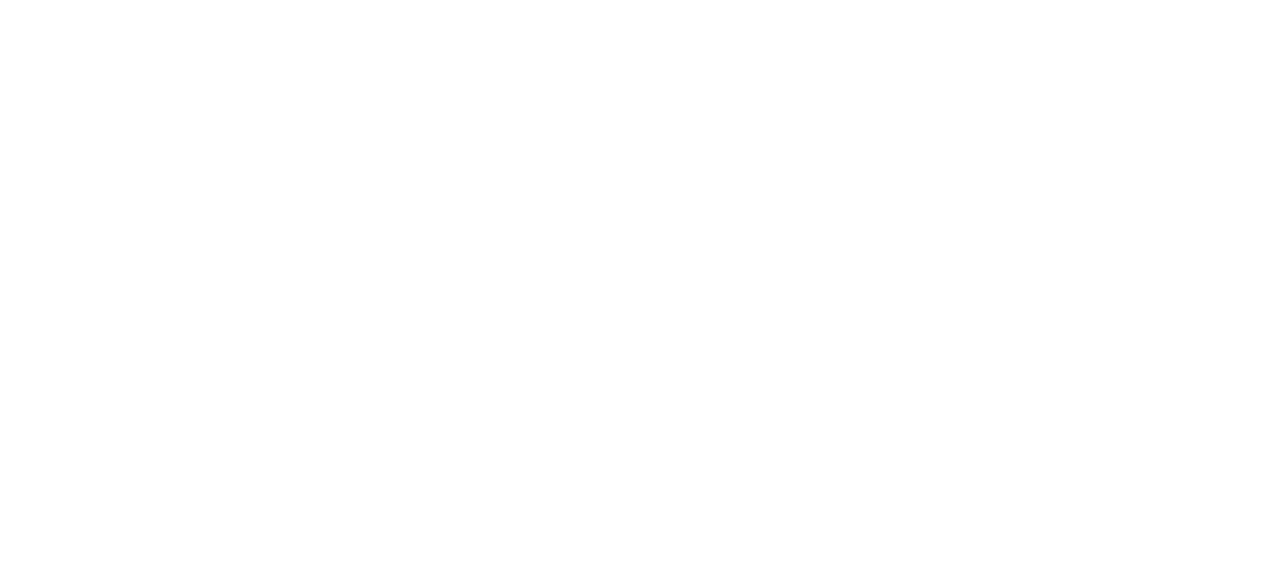
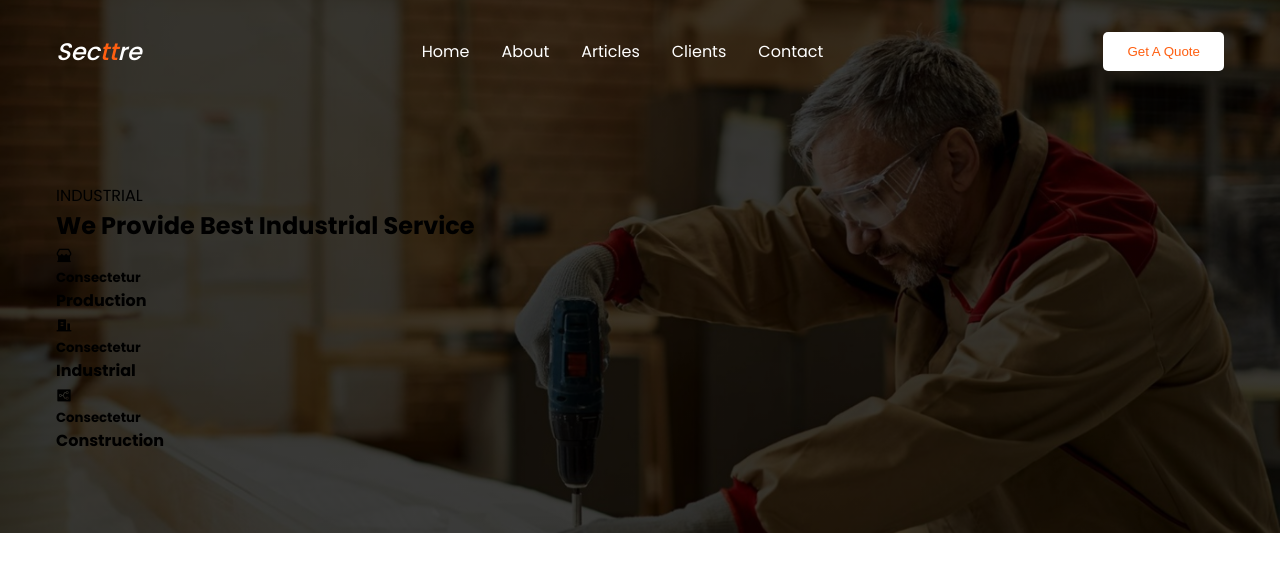
Before and after one commit to ReskiDamayanti55/Secttre_11-11-24, a plain HTML site: page index.html in a window 1280 px wide. Drawn offline with nearby package versions, Linux system fonts and the light colour scheme.

Commit message:
create nav bar

```diff
--- a/index.html
+++ b/index.html
@@ -4,11 +4,64 @@
 <head>
     <meta charset="UTF-8">
     <meta name="viewport" content="width=device-width, initial-scale=1.0">
+    <link href="https://cdn.jsdelivr.net/npm/remixicon@4.5.0/fonts/remixicon.css" rel="stylesheet" />
+    <link rel="stylesheet" href="styles.css">
     <title>Industrial Website | Learn Code By Kirs Code</title>
 </head>
 
 <body>
+    <header class="header">
+        <nav>
+            <div class="nav__header">
+                <div class="nav__logo">
+                    <a href="#">Sec<span>tt</span>re</a>
+                </div>
+                <div class="nav__menu__btn" id="menu-btn">
+                    <span><i class="ri-menu-line"></i></span>
+                </div>
+            </div>
+            <ul class="nav__links" id="nav-links">
+                <li><a href="#home">Home</a></li>
+                <li><a href="#about">About</a></li>
+                <li><a href="#article">Articles</a></li>
+                <li><a href="#client">Clients</a></li>
+                <li><a href="#contact">Contact</a></li>
+            </ul>
+            <div class="nav__btns">
+                <button class="btn">Get A Quote</button>
+            </div>
+        </nav>
+        <section class="section__container header__container" id="home">
+            <p>INDUSTRIAL</p>
+            <h1>We Provide Best Industrial Service</h1>
+            <div class="header__flex">
+                <div class="header__card">
+                    <span><i class="ri-store-2-fill"></i></span>
+                    <div>
+                        <h5>Consectetur</h5>
+                        <h4>Production</h4>
+                    </div>
+                </div>
+                <div class="header__card">
+                    <span><i class="ri-building-fill"></i></span>
+                    <div>
+                        <h5>Consectetur</h5>
+                        <h4>Industrial</h4>
+                    </div>
+                </div>
+                <div class="header__card">
+                    <span><i class="ri-stackshare-fill"></i></span>
+                    <div>
+                        <h5>Consectetur</h5>
+                        <h4>Construction</h4>
+                    </div>
+                </div>
+            </div>
+        </section>
+    </header>
 
+
+    <script src="main.js"></script>
 </body>
 
 </html>
--- a/main.js
+++ b/main.js
@@ -0,0 +1,18 @@
+const menuBtn = document.getElementById('menu-btn');
+const navLinks = document.getElementById('nav-links');
+const menuBtnIcon = menuBtn.querySelector('i');
+
+// saat btn menu di click
+menuBtn.addEventListener('click', () => {
+	navLinks.classList.toggle('open');
+
+	const isOpen = navLinks.classList.contains('open');
+	menuBtnIcon.setAttribute('class', isOpen ? 'ri-close-line' : 'ri-menu-line');
+});
+
+// saat btn close di click
+navLinks.addEventListener('click', () => {
+	navLinks.classList.remove('open');
+
+	menuBtnIcon.setAttribute('class', 'ri-menu-line');
+});
--- a/styles.css
+++ b/styles.css
@@ -0,0 +1,202 @@
+@import url('https://fonts.googleapis.com/css2?family=Poppins:wght@400;500;600;700&display=swap');
+
+:root {
+    --primary-color: #ff5f11;
+    --primary-color-dark: #d04f0f;
+    --text-dark: #111827;
+    --text-light: #6b7280;
+    --extra-light: #f3f4f6;
+    --white: #fff;
+    --max-width: 1200px;
+}
+
+* {
+    padding: 0;
+    margin: 0;
+    box-sizing: border-box;
+}
+
+.section__container {
+    max-width: var(--max-width);
+    margin: auto;
+    padding: 5rem 1rem;
+}
+
+.section__subheader {
+    margin-bottom: .5rem;
+    font-size: 1rem;
+    font-family: 600;
+    color: var(--primary-color);
+}
+
+.section__header {
+    font-size: 2rem;
+    font-weight: 700;
+    color: var(--text-dark);
+    line-height: 2.5rem;
+}
+
+.section__description {
+    color: var(--text-light);
+    line-height: 1.75rem;
+}
+
+.btn {
+    padding: 0.75rem 1.5rem;
+    outline: none;
+    border: none;
+    white-space: nowrap;
+    color: var(--white);
+    background-color: var(--primary-color);
+    border-radius: 5px;
+    transition: 0.3s;
+    cursor: pointer;
+}
+
+.btn:hover {
+    background-color: var(--primary-color-dark);
+}
+
+img {
+    width: 100%;
+    display: flex;
+}
+
+a {
+    text-decoration: none;
+    transition: 0.3s;
+}
+
+ul {
+    list-style: none;
+}
+
+html, body {
+    scroll-behavior: smooth;
+}
+
+body {
+    font-family: "Poppins", sans-serif;
+}
+
+.header {
+    background-image: linear-gradient(rgba(0,0,0,.75), rgba(0,0,0,.75)), url("assets/header.jpg");
+    background-position: center center;
+    background-size: cover;
+    background-repeat: no-repeat;
+}
+
+nav {
+    position: fixed;
+    isolation: isolate;
+    width: 100%;
+    z-index: 9;
+}
+
+.nav__header {
+    padding: 1rem;
+    width: 100%;
+    display: flex;
+    align-items: center;
+    justify-content: space-between;
+    background-color: var(--primary-color);
+}
+
+.nav__logo a {
+    font-size: 1.25rem;
+    font-weight: 500;
+    font-style: italic;
+    color: var(--white);
+}
+
+.nav__menu__btn {
+    font-size: 1.5rem;
+    color: var(--white);
+    cursor: pointer;
+}
+
+.nav__links {
+    position: absolute;
+    top: 68px;
+    left: 0;
+    width: 100%;
+    padding: 2rem;
+    list-style: none;
+    display: flex;
+    align-items: center;
+    justify-content: center;
+    flex-direction: column;
+    gap: 2rem;
+    background-color: var(--extra-light);
+    transition: .5s;
+    z-index: -1;
+    transform: translateY(-100%);
+}
+
+.nav__links.open {
+    transform: translateY(0);
+}
+
+.nav__links a {
+    color: var(--primary-color);
+}
+
+.nav__links a:hover {
+    color: var(--primary-color-dark);
+}
+
+.nav__btns {
+    display: none;
+}
+
+@media (width > 768px) {
+    nav {
+        position: static;
+        padding: 2rem 1rem;
+        max-width: var(--max-width);
+        margin-inline: auto;
+        display: flex;
+        align-items: center;
+        justify-content: space-between;
+        gap: 2rem;
+    }
+
+    .nav__header {
+        flex: 1;
+        padding: 0;
+        background-color: transparent;
+    }
+
+    .nav__logo a {
+        font-size: 1.5rem;
+    }
+    .nav__logo a span {
+        color: var(--primary-color);
+    }
+
+    .nav__menu__btn {
+        display: none;
+    }
+
+    .nav__links {
+        position: static;
+        padding: 0;
+        flex-direction: row;
+        background-color: transparent;
+        transform: none;
+    }
+
+    .nav__links a {
+        color: var(--white);
+    }
+
+    .nav__btns {
+        display: flex;
+        flex: 1;
+    }
+
+    .nav__btns .btn {
+        color: var(--primary-color);
+        background-color: var(--white);
+    }
+}
```
